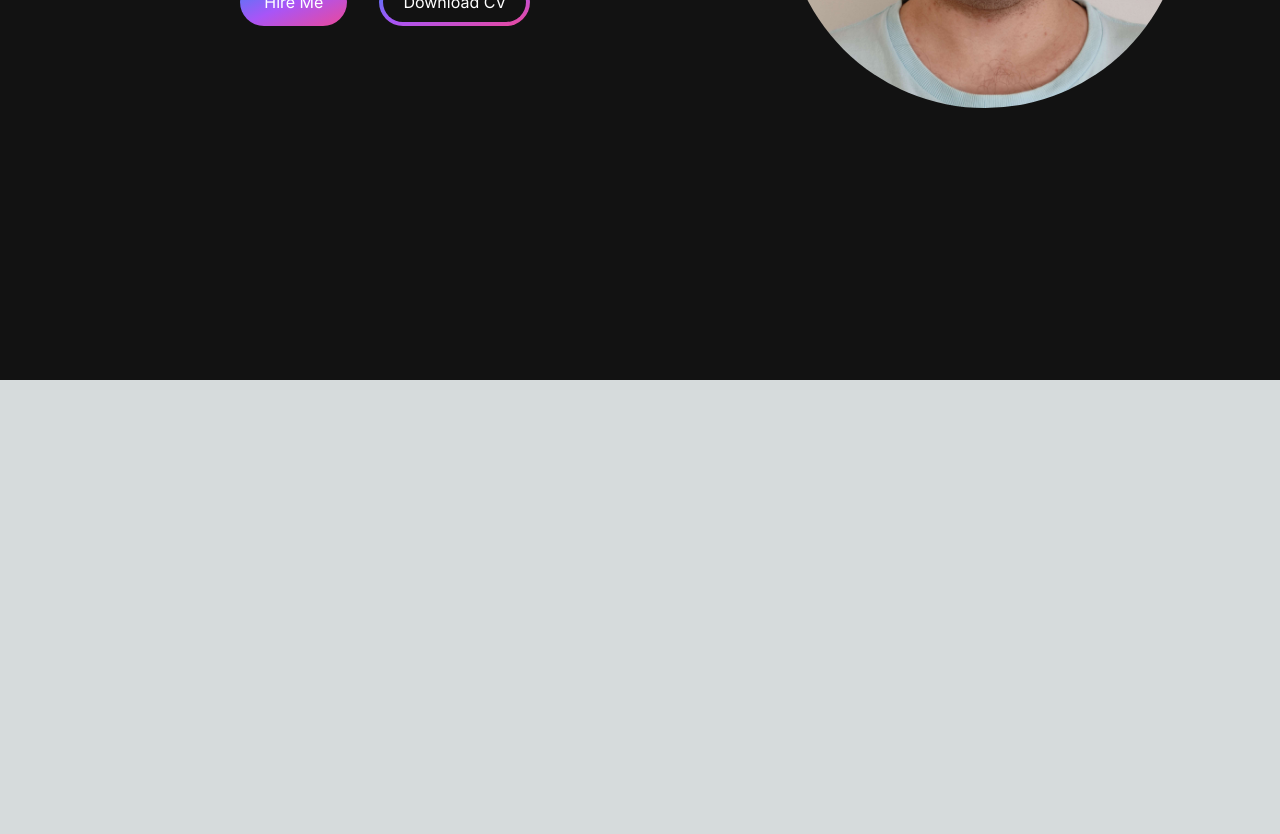
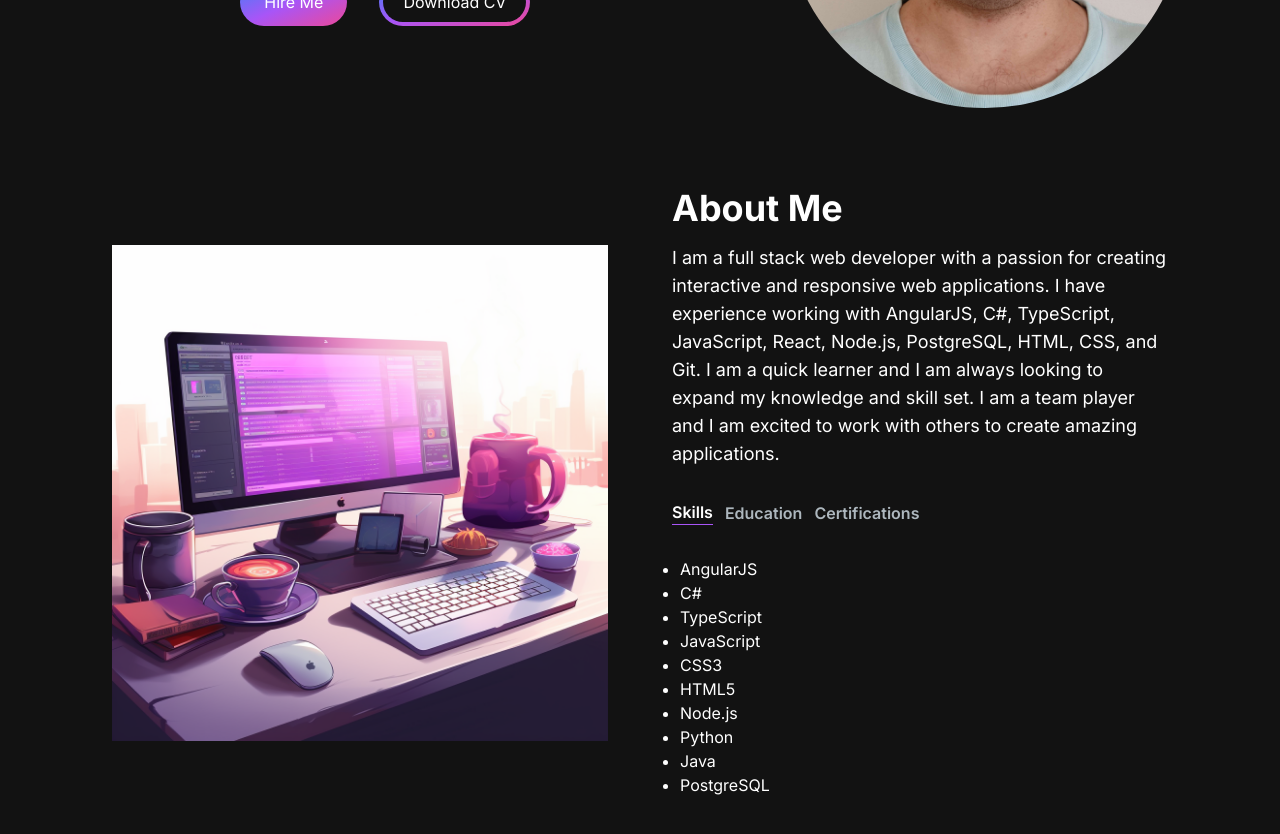
Before and after one commit to ArturRA/portfolio-website, a Next.js app: page / in a window 1280 px wide. Shown: the part 420-1254 px from the top of the page. Before the commit the page ends 800 px from the top, so only its background shows below. Built offline with nearby package versions, Linux system fonts and the light colour scheme.

Commit message:
added about me section

```diff
--- a/src/app/page.js
+++ b/src/app/page.js
@@ -1,6 +1,6 @@
-import Image from "next/image";
 import HeroSection from "@/components/GreetingSection";
 import Navbar from "@/components/Navbar";
+import AboutSection from "@/components/AboutSection";
 
 export default function Home() {
   return (
@@ -8,6 +8,7 @@ export default function Home() {
       <Navbar />
       <div className="container mx-auto mt-24 px-12 py-4">
         <HeroSection />
+        <AboutSection />
       </div>
     </main>
   );
--- /dev/null
+++ b/src/components/AboutSection.jsx
@@ -0,0 +1,100 @@
+"use client";
+import React, { useState, useTransition } from "react";
+import Image from "next/image";
+import TabButton from "./TabButton";
+
+const TAB_DATA = [
+  {
+    title: "Skills",
+    id: "skills",
+    content: (
+      <ul className="list-disc pl-2">
+        <li>AngularJS</li>
+        <li>C#</li>
+        <li>TypeScript</li>
+        <li>JavaScript</li>
+        <li>CSS3</li>
+        <li>HTML5</li>
+        <li>Node.js</li>
+        <li>Python</li>
+        <li>Java</li>
+        <li>PostgreSQL</li>
+      </ul>
+    ),
+  },
+  {
+    title: "Education",
+    id: "education",
+    content: (
+      <ul className="list-disc pl-2">
+        <li>Fullstack Academy of Code</li>
+        <li>Federal University of Santa Catarina, Florianópolis, Brazil</li>
+      </ul>
+    ),
+  },
+  {
+    title: "Certifications",
+    id: "certifications",
+    content: (
+      <ul className="list-disc pl-2">
+
+      </ul>
+    ),
+  },
+];
+
+const AboutSection = () => {
+  const [tab, setTab] = useState("skills");
+  const [isPending, startTransition] = useTransition();
+
+  const handleTabChange = (id) => {
+    startTransition(() => {
+      setTab(id);
+    });
+  };
+
+  return (
+    <section className="text-white">
+      <div className="gap-8 items-center py-8 px-4 xl:gap-16 md:grid md:grid-cols-2 sm:py-16 lg:px-16">
+        <Image src="/images/about-image.png" width={500} height={500} />
+        <div className="mt-4 md:mt-0 text-left flex flex-col h-full">
+          <h2 className="text-4xl font-bold text-white mb-4">About Me</h2>
+          <p className="text-white texxt-base md:text-lg">
+            I am a full stack web developer with a passion for creating
+            interactive and responsive web applications. I have experience
+            working with AngularJS, C#, TypeScript, JavaScript, React,
+            Node.js, PostgreSQL, HTML, CSS, and Git. I am a quick learner
+            and I am always looking to expand my knowledge and skill set.
+            I am a team player and I am excited to work with others to
+            create amazing applications.
+          </p>
+          <div className="flex flex-row justify-start mt-8">
+            <TabButton
+              selectTab={() => handleTabChange("skills")}
+              active={tab === "skills"}
+            >
+              Skills
+            </TabButton>
+            <TabButton
+              selectTab={() => handleTabChange("education")}
+              active={tab === "education"}
+            >
+              Education
+            </TabButton>
+            <TabButton
+              selectTab={() => handleTabChange("certifications")}
+              active={tab === "certifications"}
+            >
+              Certifications
+            </TabButton>
+          </div>
+          <div className="mt-8">
+            {TAB_DATA.find((t) => t.id === tab).content}
+          </div>
+        </div>
+      </div>
+    </section>
+  );
+};
+
+export default AboutSection;
--- /dev/null
+++ b/src/components/TabButton.jsx
@@ -0,0 +1,17 @@
+import React from "react";
+
+const TabButton = ({ active, selectTab, children }) => {
+  const buttonClasses = active
+    ? "text-white border-purple-500 border-b"
+    : "text-[#ADB7BE]";
+
+  return (
+    <button onClick={selectTab}>
+      <p className={`mr-3 font-semibold hover:text-white ${buttonClasses}`}>
+        {children}
+      </p>
+    </button>
+  );
+};
+
+export default TabButton;
```
Also changed, not shown: public/images/about-image.png (added).
